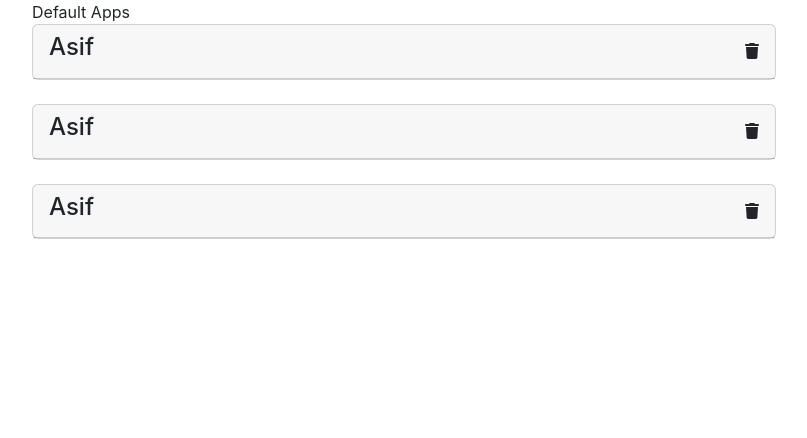
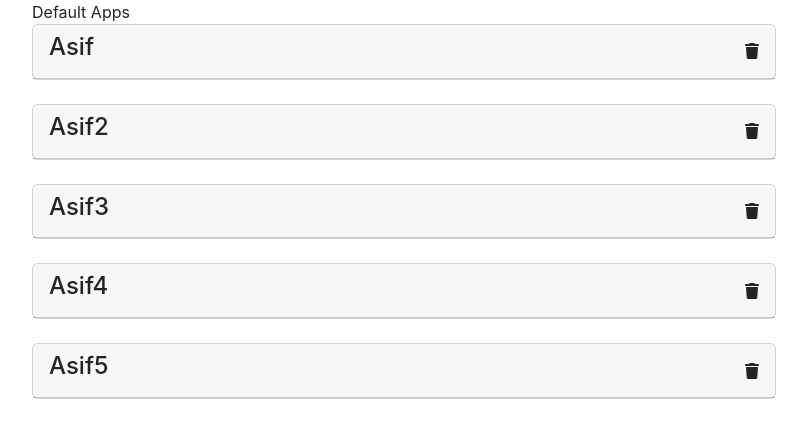
Before and after one commit to Asifdvp/Learning-React-from-udemy, a React (Create React App) app: page / in a window 1280 px wide. Shown: the top 438 px of the page, without its empty margins (50-857 px from the left). Built offline with nearby package versions, Linux system fonts and the light colour scheme.

Commit message:
props connect

```diff
--- a/src/App.js
+++ b/src/App.js
@@ -1,28 +1,29 @@
 
+import React from 'react';
 import './App.css';
 import Navbar from './components/Navbar';
 import User from './components/User';
-function App() {
+import Users from './components/Users';
+class App extends React.Component{
+  state={
+  users:  [
+{id:"1",name:"Asif",department:"front",salary:"5000"},
+{id:"2",name:"Asif2",department:"front",salary:"5000"},
+{id:"3",name:"Asif3",department:"front",salary:"5000"},
+{id:"4",name:"Asif4",department:"front",salary:"5000"},
+{id:"5",name:"Asif5",department:"front",salary:"5000"}
+
+
+    ]
+  }
+render() {
   return (
     <div className="App container">
       <Navbar />
-     <User
-     name = "Asif"
-     department = "Front"
-     salary = "500"
-     />
-     <User
-     name = "Asif"
-     department = "Front"
-     salary = "500"
-     />
-     <User
-     name = "Asif"
-     department = "Front"
-     salary = "500"
-     />
+      <Users data={this.state.users} />
+
     </div>
   );
-}
+}}
 
 export default App;
--- /dev/null
+++ b/src/components/Users.js
@@ -0,0 +1,20 @@
+
+import React from 'react';
+import User from './User';
+export default function Users(props){
+ const {data} = props;
+ console.log(data)
+return(
+    <>
+{
+    data.map(item=>{
+     return (
+        <User name={item.name} department={item.department} salary={item.salary}/>
+     )
+    })
+}
+</>
+)
+
+
+}
```
